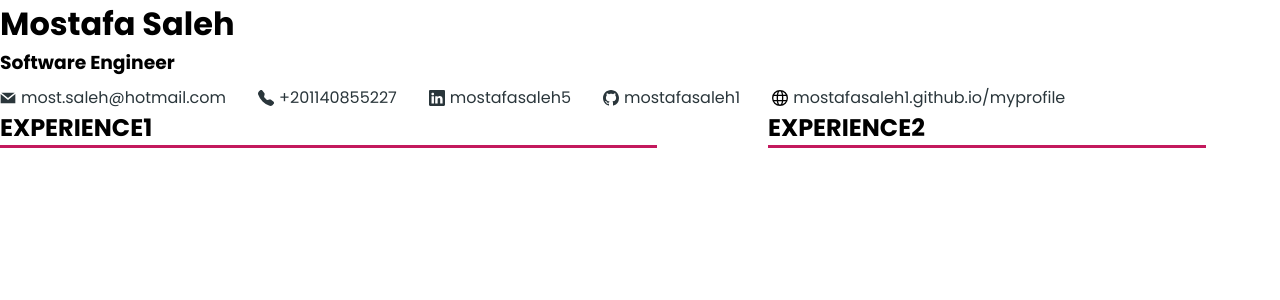
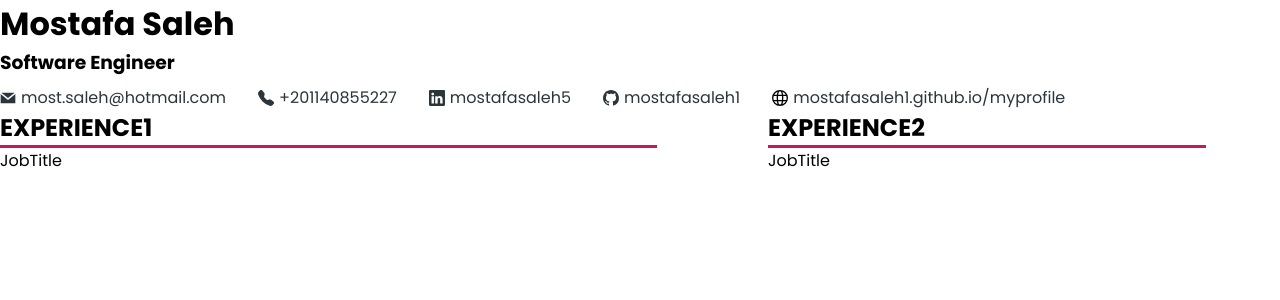
Before and after one commit to mostafasaleh1/cv, a React (Create React App) app: page / in a window 1280 px wide. Shown: the top 300 px of the page. Built offline with nearby package versions, Linux system fonts and the light colour scheme.

Commit message:
reducing exports into one file for secondary exports

```diff
--- a/src/components/primary/leftmaincomponent/LeftMainComponent.jsx
+++ b/src/components/primary/leftmaincomponent/LeftMainComponent.jsx
@@ -1,11 +1,12 @@
 import React from 'react';
 import "./leftmaincomponent.css";
-import SectionTitle from '../../secondary/sectiontitle/SectionTitle';
+import { SectionTitle, JobTitle } from "../../secondary/exports";
 
 const LeftMainComponent = () => {
     return (
         <div className='left'>
             <SectionTitle content="experience2" />
+            <JobTitle />
         </div>
     )
 }
--- a/src/components/primary/rightmaincomponent/RightMainComponent.jsx
+++ b/src/components/primary/rightmaincomponent/RightMainComponent.jsx
@@ -1,11 +1,12 @@
 import React from 'react';
 import "./rightmaincomponent.css";
-import SectionTitle from '../../secondary/sectiontitle/SectionTitle';
+import { SectionTitle, JobTitle } from '../../secondary/exports';
 
 const RightMainComponent = () => {
     return (
         <div className='right'>
             <SectionTitle content="experience1" />
+            <JobTitle />
         </div>
     )
 }
--- /dev/null
+++ b/src/components/secondary/exports.js
@@ -0,0 +1,19 @@
+import BulletPoint from './bulletpoint/BulletPoint';
+import Date from './dateandlocation/date/Date';
+import DateFromTo from './dateandlocation/date/DateFromTo';
+import Location from './dateandlocation/location/Location';
+import JobTitle from './jobtitle/JobTitle';
+import SectionTitle from './sectiontitle/SectionTitle';
+import Skill from './skill/Skill';
+import InstitutionName from './institutionname/InstitutionName';
+
+export {
+    BulletPoint,
+    Date,
+    DateFromTo,
+    Location,
+    JobTitle,
+    SectionTitle,
+    Skill,
+    InstitutionName
+};
--- /dev/null
+++ b/src/components/secondary/jobtitle/JobTitle.jsx
@@ -0,0 +1,10 @@
+import React from 'react';
+import "./jobtitle.css";
+
+const JobTitle = () => {
+    return (
+        <div>JobTitle</div>
+    )
+}
+
+export default JobTitle;
```
Also changed, not shown: src/components/secondary/jobtitle/jobtitle.css (added).
